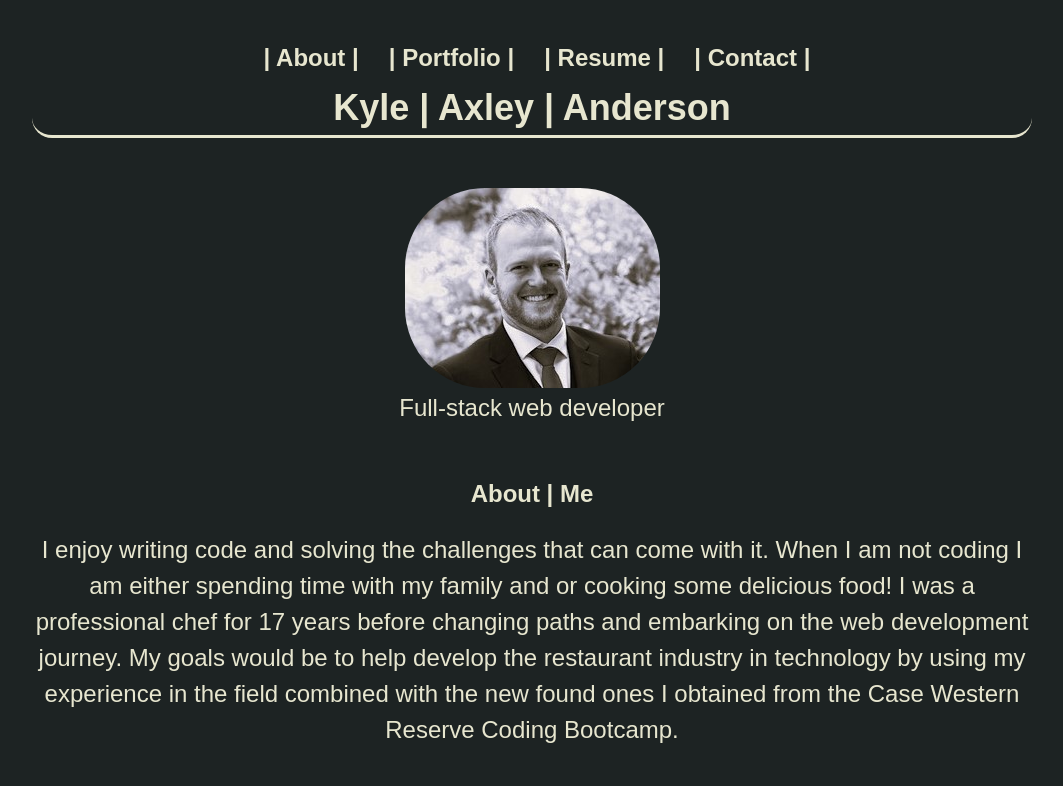
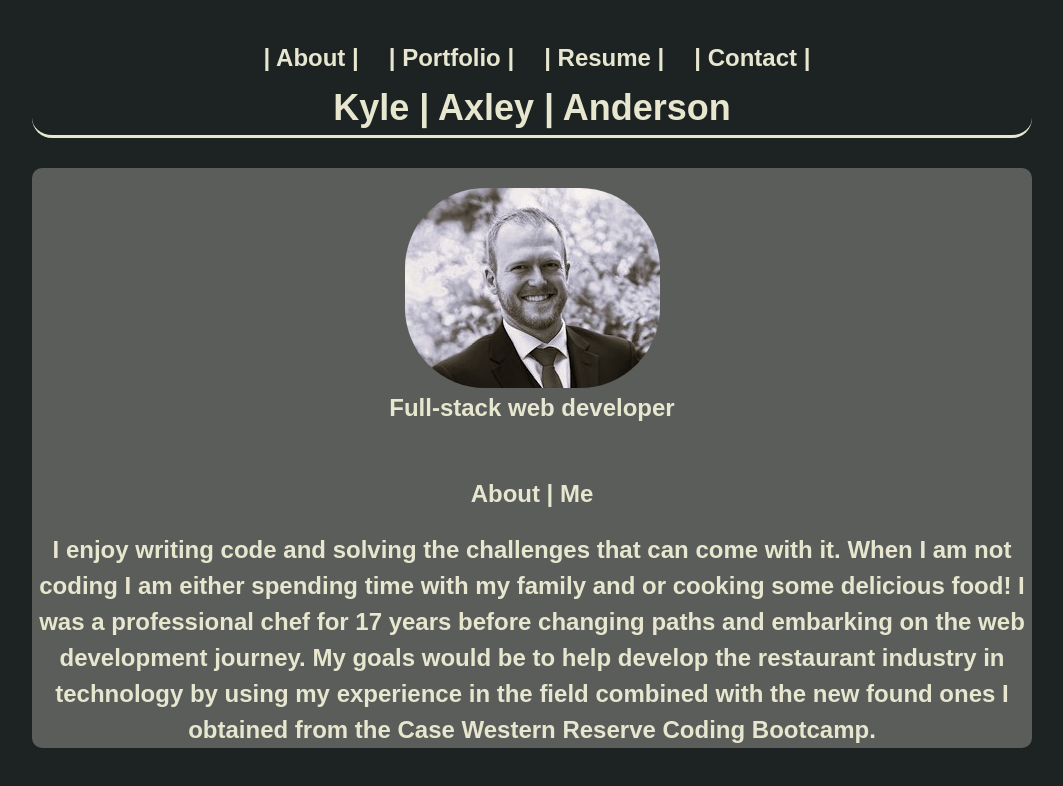
Before and after one commit to KyleAxley/kyle-axley-portfolio, a React (Create React App) app: page / in a window 1280 px wide. Shown: the top 786 px of the page, without its empty margins (108-1171 px from the left). Built offline with nearby package versions, Linux system fonts and the light colour scheme; a web font is replaced by a local one.

Commit message:
made it easier to read each component card

```diff
--- a/src/App.css
+++ b/src/App.css
@@ -3,6 +3,7 @@
   --gold: rgb(238, 238, 7);
   --beige: #e7e6cf;
   --black: rgb(29, 35, 35);
+  --greyish: rgba(158, 158, 152, 0.466)
 
 }
 
@@ -23,8 +24,13 @@ body {
   display: inline-block;
   justify-content: center;
   inline-size: 1000px;
-  margin-bottom: 100px;
-  /* font-weight: bold; */
+  font-weight: bold;
+}
+
+#about-form{
+  background-color: var(--greyish);
+  border-radius: 10px;
+  margin-bottom: 40px;
 }
 
 .profilePic {
@@ -121,7 +127,7 @@ textarea {
 }
 
 #contact-form{
-  background-color: rgba(158, 158, 152, 0.466);
+  background-color: var(--greyish);
   border-radius: 10px;
   margin-bottom: 60px;
 }
@@ -136,6 +142,11 @@ textarea {
 
 /* Portfolio component styling */
 
+#portfolio-form{
+  background-color: var(--greyish);
+  border-radius: 10px;
+  margin-bottom: 60px;
+}
 
 .projects {
   margin-right: 100px;
@@ -165,6 +176,12 @@ textarea {
 }
 
 /* Resume component styling */
+
+#resume-form{
+  background-color: var(--greyish);
+  border-radius: 10px;
+  margin-bottom: 60px;
+}
 
 ol li{
   display: inline-block;
--- a/src/components/About/index.js
+++ b/src/components/About/index.js
@@ -6,13 +6,13 @@ function About() {
     <div>
       <section id="about">
       <h1>Kyle | Axley | Anderson</h1>
+        <div id="about-form">
           <img
             src={headshot}
             className="profilePic"
             alt="Kyle Axley Anderson"
           ></img>
           <p className="title">Full-stack web developer</p>
-
           <strong>About | Me</strong>
           <p>
            I enjoy writing code and solving the challenges that can come with it.
@@ -23,6 +23,7 @@ function About() {
             industry in technology by using my experience in the field combined
             with the new found ones I obtained from the Case Western Reserve Coding Bootcamp.
           </p>
+        </div>
       </section>
     </div>
   );
--- a/src/components/Portfolio/index.js
+++ b/src/components/Portfolio/index.js
@@ -48,11 +48,11 @@ function Portfolio() {
     ];
 
     return (
-        <section>
+        <section >
             <div>
                 <h1>Portfolio</h1>
             </div>
-            <div>
+            <div id="portfolio-form">
                 <ul className='flex-row'>
                     <li className="projects">
                         <Project projects={projects[0]}></Project>
--- a/src/components/Resume/index.js
+++ b/src/components/Resume/index.js
@@ -5,6 +5,8 @@ function Resume() {
         <section>
             <div>
                 <h1>Proficiencies</h1>
+            </div>
+            <div id="resume-form">
                 <ol>
                     <h3>Front-End</h3>
                         <li>HTML</li>
@@ -23,8 +25,6 @@ function Resume() {
                         -
                         <li>React-Bootstrap</li>
                     </ol>
-            </div>
-            <div>
                 <ol>
                 <h3>Back-End</h3>
                     <li>NodeJs</li>
@@ -37,9 +37,6 @@ function Resume() {
                     -
                     <li>REST</li>
                 </ol>
-            </div>
-
-            <div>
                 <ol>
                 <h3>Database</h3>
                     <li>MySQL</li>
@@ -54,7 +51,6 @@ function Resume() {
                     -
                     <li>GraphQl</li>
                 </ol>
-            </div>
             <div className="resume-title">
                 <h3>Download My Resume Here</h3>
             </div>
@@ -64,6 +60,7 @@ function Resume() {
                     <button className="download-btn">Download Resume</button>
                 </a>
             </div>
+            </div>
         </section>
     )
 }
```
Lines whose indentation alone changed are shown as unchanged.
